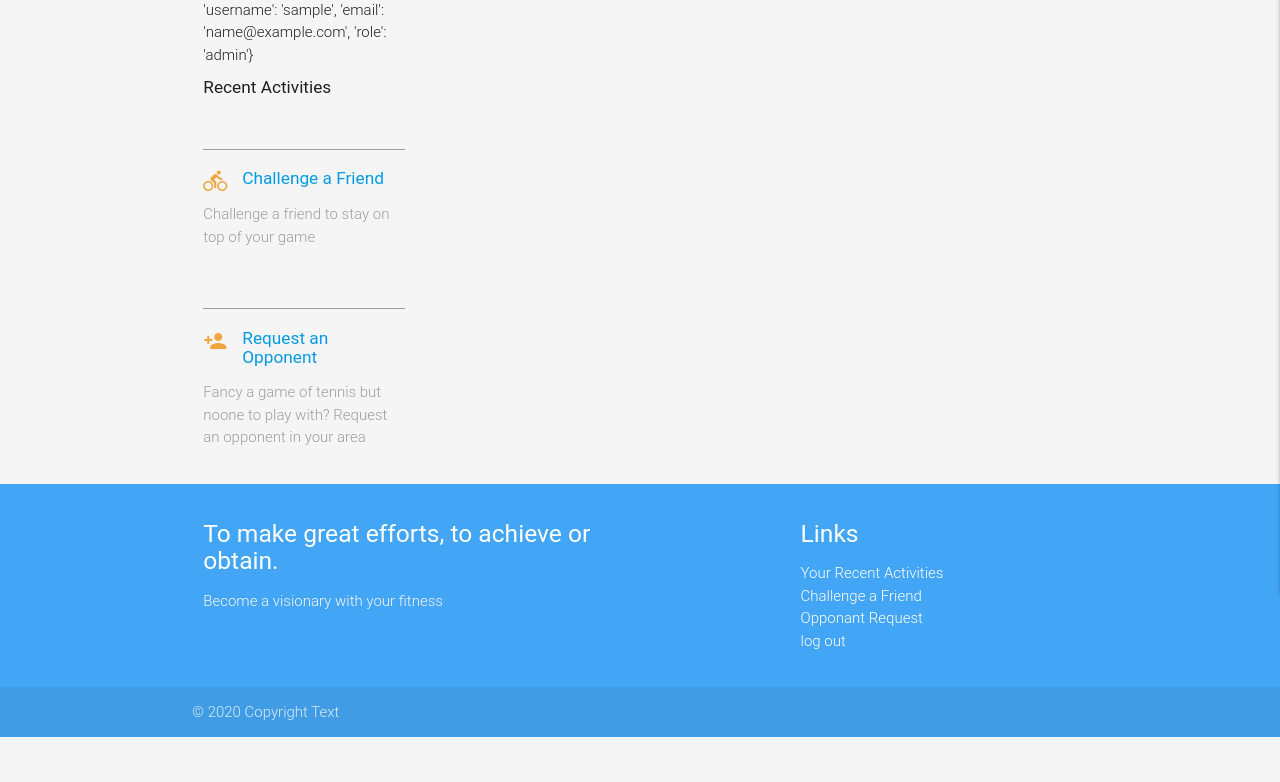
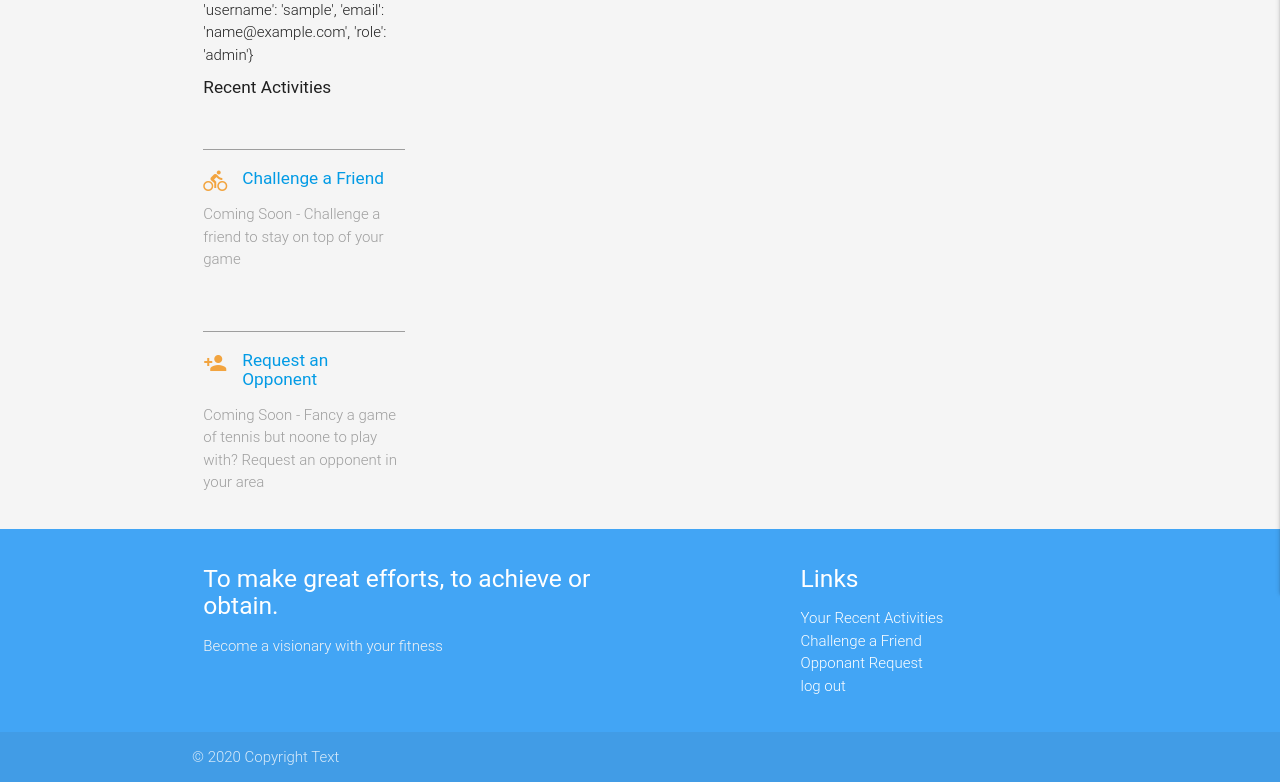
Before and after one commit to Code-Institute-Submissions/Fitness-tracker-MS3, a Flask app: page /dashboard in a window 1280 px wide. Shown: the part 267-1049 px from the top of the page. Before the commit the page ends 1004 px from the top, so only its background shows below. Run offline with Flask 2, Linux system fonts and the light colour scheme; the visitor is signed in with stand-in values (Sample User, id 1); data that the repository does not hold is empty; some libraries are stand-ins or nearby versions.

Commit message:
readme update with future implementations

```diff
--- a/static/css/style.css
+++ b/static/css/style.css
@@ -21,4 +21,3 @@
             z-index: 100;
             width: 100%;
         }
-        /* dashboard */
--- a/templates/dashboard.html
+++ b/templates/dashboard.html
@@ -9,11 +9,11 @@
 
         <h6 class="blue-text hide-on-small-only"><i class="material-icons center-align left " style="color: rgba(241, 152, 36, 0.87); ">directions_bike</i>
             <a href="{{ url_for('challenge') }}">Challenge a Friend</a></h6>
-        <p class="grey-text hide-on-small-only">Challenge a friend to stay on top of your game</p>
+        <p class="grey-text hide-on-small-only">Coming Soon - Challenge a friend to stay on top of your game</p>
         <input class="hide-on-small-only">
         <h6 class="blue-text hide-on-small-only"><i class="material-icons center-align left " style="color: rgba(241, 152, 36, 0.87); ">person_add</i>
             <a href="{{ url_for('request_opponant') }}">Request an Opponent</a></h6>
-        <p class="grey-text hide-on-small-only">Fancy a game of tennis but noone to play with? Request an opponent in your area</p>
+        <p class="grey-text hide-on-small-only"> Coming Soon - Fancy a game of tennis but noone to play with? Request an opponent in your area</p>
     </div>
 
 
@@ -50,4 +50,6 @@
     </div>
 </div>
 
+</section>
+
 {% endblock %}
```
Also changed, not shown: README.md.
